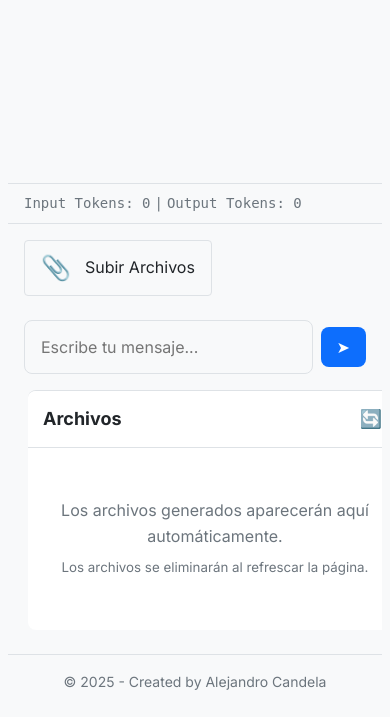
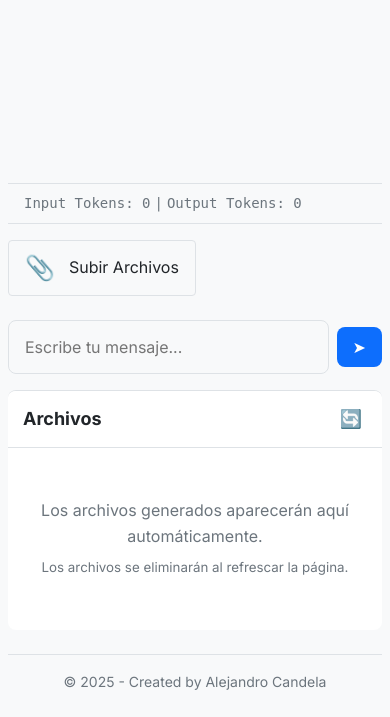
Before and after one commit to Alejandro-Candela/smol-agency, a FastAPI app: page / in a window 390 px wide. Shown: the part 390-1107 px from the top of the page. Run offline with FastAPI, Linux system fonts and the light colour scheme; data that the repository does not hold is empty; parts of the project's set-up code (start-up, migrations or seed data) failed here and were passed over; some libraries are stand-ins or nearby versions.

Commit message:
Refine mobile layout and input container styling
- Adjust input container padding to reduce horizontal spacing
- Add margin adjustment for mobile sidebar layout
- Improve responsive design for better mobile UI consistency

```diff
--- a/frontend/static/css/styles.css
+++ b/frontend/static/css/styles.css
@@ -193,7 +193,7 @@ body {
 }
 
 .input-container {
-    padding: var(--spacing-md);
+    padding: var(--spacing-md) 0;
     border-top: 1px solid var(--border-color);
 }
 
@@ -850,6 +850,7 @@ code {
         border-left: none;
         border-top: 1px solid var(--border-color);
         max-height: 300px;
+        margin-left: 0;
     }
 }
 
```
